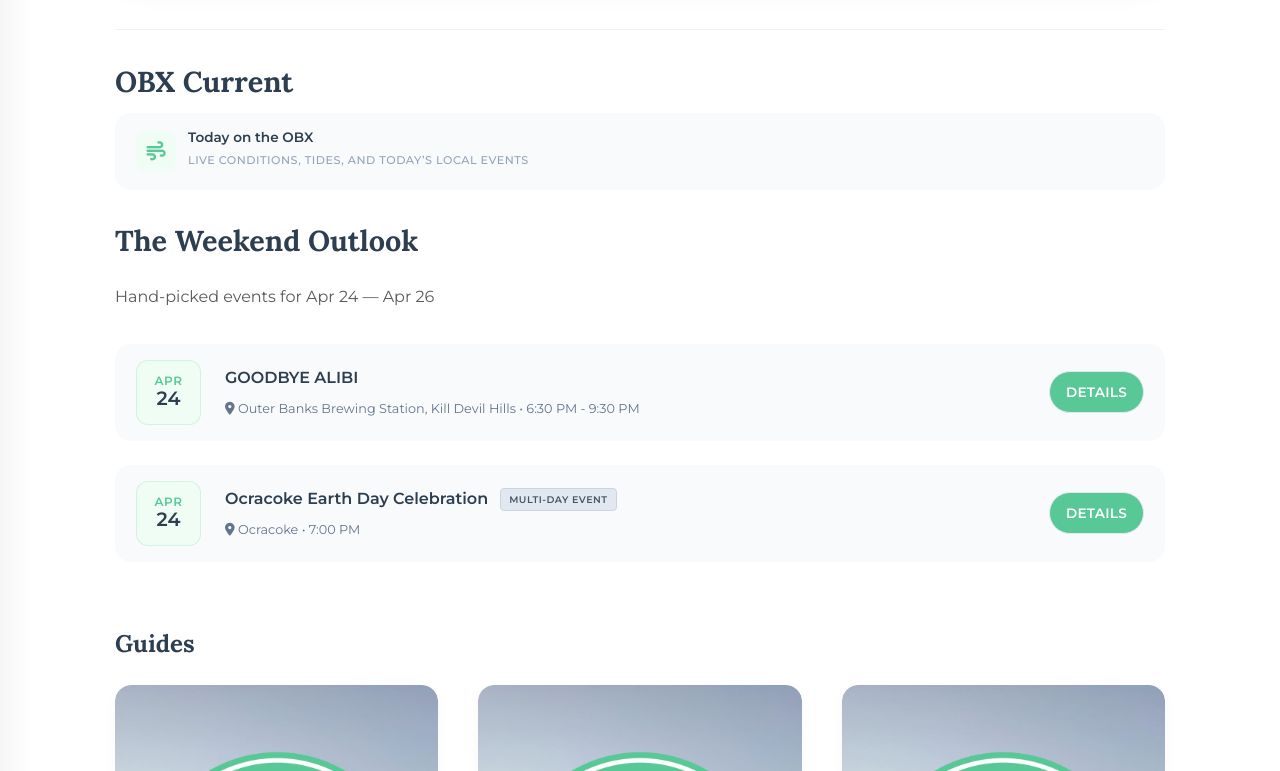
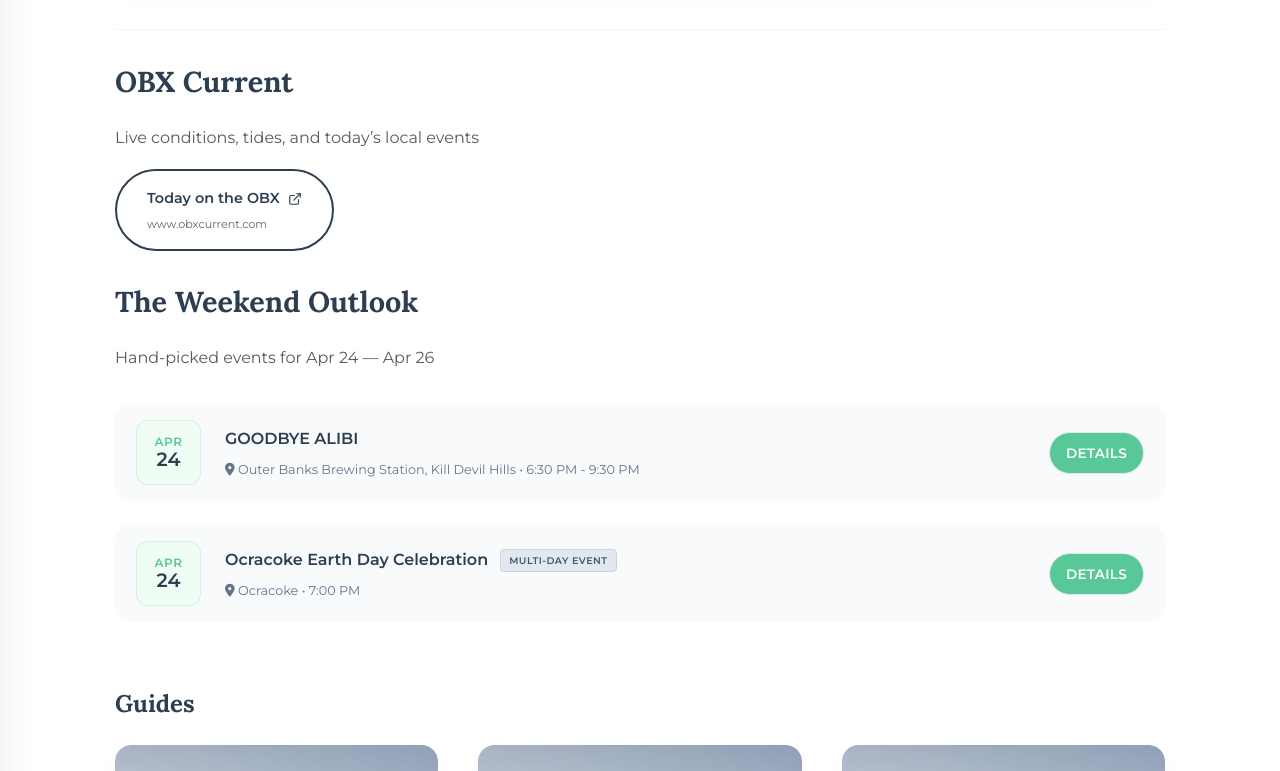
Before and after one commit to obxtodo/obxtodo.com, a Jekyll site: the page built from index.html, in a window 1280 px wide and 900 px high, scrolled down 714 px, cut to the strip 129-900 px from the top of the window. Built offline with Jekyll 4.4.1, drawn with Linux system fonts in a browser that asks for light colours.

Commit message:
updating obxcurrent button

```diff
--- a/_layouts/default.html
+++ b/_layouts/default.html
@@ -794,6 +794,12 @@ header p {
   flex-wrap: wrap;
 }
 
+.hero-actions-left {
+  display: flex;
+  gap: 15px;
+  flex-wrap: wrap;
+}
+
 .hero-btn {
   padding: 15px 30px;
   border-radius: 50px;
@@ -1124,6 +1130,29 @@ header p {
   color: #58C896;
 }
 
+/* Stack text vertically */
+.btn-content {
+  display: flex;
+  flex-direction: column;
+  align-items: flex-start; /* or center, depending on your button style */
+  line-height: 1.2;
+}
+
+/* Style the URL subtext */
+.btn-subtext {
+  font-size: 0.7rem;
+  opacity: 0.8;
+  font-weight: normal;
+  margin-top: 2px;
+}
+
+/* Style the icon */
+.external-icon {
+  font-style: normal;
+  margin-left: 4px;
+  font-size: 0.9em;
+}
+
 
     /* 8. HIDE THEME ARTIFACTS */
     header p.view, header ul, .owner, hr { display: none !important; }
--- a/index.html
+++ b/index.html
@@ -64,17 +64,29 @@ description: OBX To Do | Outer Banks Family Fun
 {% assign weekend_end_date = "now" | date: "%s" | plus: sun_seconds | date: "%Y-%m-%d" %}
   <div class="snapshot-header">
     <h3>OBX Current</h3>
+        <p>Live conditions, tides, and today’s local events</p>
+<div class="hero-actions-left">
+  <a href="https://obxcurrent.com" class="hero-btn secondary" target="_blank" style="display: inline-flex; align-items: center; text-decoration: none;">
+    <div style="display: flex; flex-direction: column; align-items: flex-start;">
+      <span style="display: flex; align-items: center;">
+        Today on the OBX
+        <svg width="14" height="14" viewBox="0 0 24 24" fill="none" stroke="currentColor" stroke-width="2" stroke-linecap="round" stroke-linejoin="round" style="margin-left:8px;">
+          <path d="M18 13v6a2 2 0 0 1-2 2H5a2 2 0 0 1-2-2V8a2 2 0 0 1 2-2h6"></path>
+          <polyline points="15 3 21 3 21 9"></polyline>
+          <line x1="10" y1="14" x2="21" y2="3"></line>
+        </svg>
+      </span>
+      <small class="btn-subtext" style="display: block; margin-top: 2px;">www.obxcurrent.com</small>
+    </div>
+  </a>
+</div>
+  </div>
 
-<a href="https://obxcurrent.com" class="event-card">
-  <div class="status-icon-wrap">
-    <i class="fa-solid fa-wind"></i>
-  </div>
-  <div class="status-content">
-    <span class="status-label">Today on the OBX</span>
-    <span class="status-subtext">Live conditions, tides, and today’s local events</span>
-  </div>
-</a>
-  </div>
+
+
+
+
+
 
 <section class="weekly-snapshot">
   <div class="snapshot-header">
```
